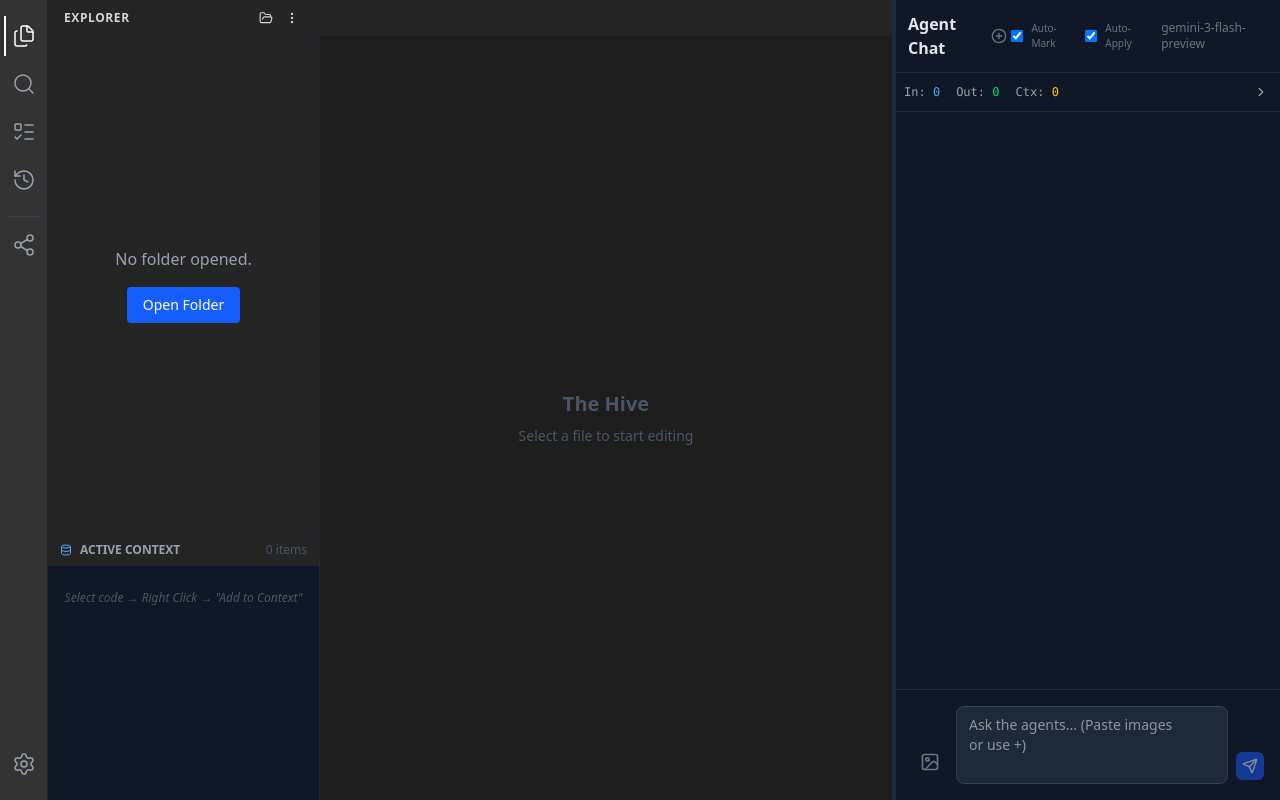
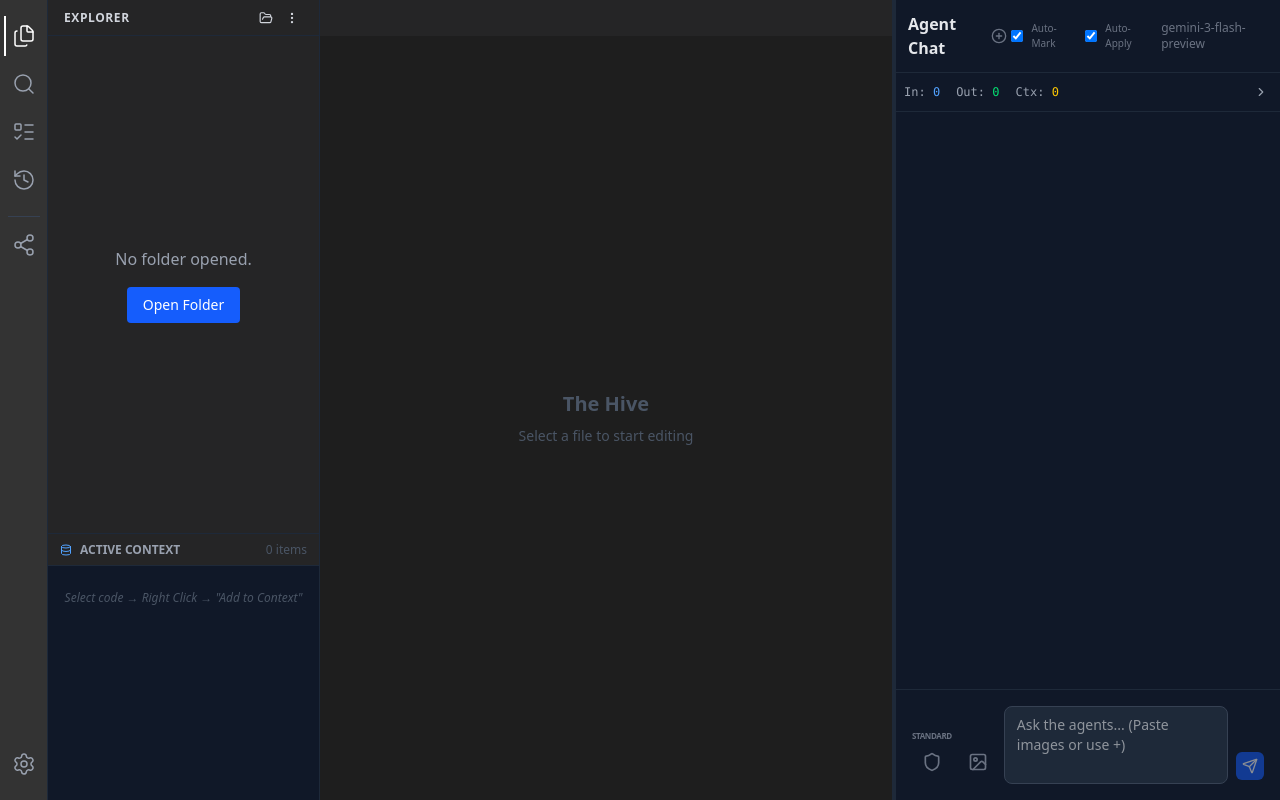
Before and after one commit to Anonymousinterpares/VSC_OMEGA, a React (Vite) app: page / in a window 1280 px wide. Built offline with nearby package versions, Linux system fonts and the light colour scheme.

Commit message:
implemented analysis mode & quick mode change in the agent chat

```diff
--- a/src/main/agents/AgentOrchestrator.ts
+++ b/src/main/agents/AgentOrchestrator.ts
@@ -330,6 +330,8 @@ export class AgentOrchestrator {
     let modeSystemInject = "";
     if (operationMode === 'documentation') {
         modeSystemInject = "\n\n[SYSTEM NOTICE]: You are in DOCUMENTATION MODE. You may only read files and create/edit Markdown (.md) files. Do NOT attempt to modify code or run commands.";
+    } else if (operationMode === 'analysis') {
+        modeSystemInject = "\n\n[SYSTEM NOTICE]: You are in ANALYSIS MODE. You are a read-only analyst. You MUST NOT edit files or run commands. Your goal is to answer questions, analyze code, or produce plain text reports. Output your final answer as a clear, well-formatted plain text response. Do not produce JSON unless explicitly asked.";
     }
 
     let currentHistory = `${historyText}User Request: ${message}${modeSystemInject}`;
@@ -338,7 +340,8 @@ export class AgentOrchestrator {
     let finalContent = "";
 
     // In Solo mode, start with 'Solo'. In Agentic, start with 'Router'.
-    let nextAgent = isSoloMode ? 'Solo' : 'Router';
+    // If in Analysis Mode, we also force 'Solo' (acting as Analyst) to bypass Router decision logic.
+    let nextAgent = (isSoloMode || operationMode === 'analysis') ? 'Solo' : 'Router';
     let currentInput = message;
 
     while (loopCount < MAX_LOOPS) {
@@ -357,7 +360,24 @@ export class AgentOrchestrator {
               previewInput = currentHistory;
           } else if (nextAgent !== 'FINISH') {
               const agentDef = this.workflowService.getAgent(nextAgent);
-              previewSystemPrompt = agentDef?.systemPrompt || "";
+              let effectiveSystemPrompt = agentDef?.systemPrompt || "";
+
+              // Override Prompt for Analysis Mode
+              if (operationMode === 'analysis') {
+                   effectiveSystemPrompt = `You are an expert Systems Analyst and Reporter.
+
+GOAL: Analyze the provided code/context and answer the User's Request in detail.
+
+CONSTRAINTS:
+- You are in READ-ONLY mode.
+- DO NOT write files or replace code.
+- DO NOT run terminal commands (except for <search> or <list_directory>).
+- Output PLAIN TEXT (Markdown) reports. DO NOT output JSON.
+
+TOOLS AVAILABLE: <read_file>, <search>, <list_directory>, <web_search>.`;
+              }
+
+              previewSystemPrompt = effectiveSystemPrompt;
               previewInput = currentInput;
           }
 
@@ -381,7 +401,7 @@ export class AgentOrchestrator {
       loopCount++;
 
       // PRIORITY: If any task awaits review, force Reviewer (ONLY IN AGENTIC MODE)
-      if (!isSoloMode && this.currentTasks.some(t => t.status === 'review_pending') && nextAgent === 'Router') {
+      if (!isSoloMode && operationMode !== 'analysis' && this.currentTasks.some(t => t.status === 'review_pending') && nextAgent === 'Router') {
           nextAgent = 'Reviewer';
       }
 
@@ -489,9 +509,24 @@ export class AgentOrchestrator {
              break;
         }
 
-        const agentSystemPrompt = agentDef.systemPrompt;
+        let agentSystemPrompt = agentDef.systemPrompt;
 
-        this.currentTurnStats.agent = nextAgent;
+        // Override for Analysis Mode
+        if (operationMode === 'analysis') {
+            agentSystemPrompt = `You are an expert Systems Analyst and Reporter.
+
+GOAL: Analyze the provided code/context and answer the User's Request in detail.
+
+CONSTRAINTS:
+- You are in READ-ONLY mode.
+- DO NOT write files or replace code.
+- DO NOT run terminal commands (except for <search> or <list_directory>).
+- Output PLAIN TEXT (Markdown) reports. DO NOT output JSON.
+
+TOOLS AVAILABLE: <read_file>, <search>, <list_directory>, <web_search>.`;
+        }
+
+        this.currentTurnStats.agent = nextAgent === 'Solo' && operationMode === 'analysis' ? 'Analyst' : nextAgent;
         let agentOutput = "";
 
         try {
--- a/src/main/agents/ToolHandler.ts
+++ b/src/main/agents/ToolHandler.ts
@@ -32,7 +32,7 @@ export class ToolHandler {
   private llm: LLMService;
   private mainWindow: BrowserWindow | null = null;
   private activeProcess: ChildProcessWithoutNullStreams | null = null;
-  private operationMode: 'standard' | 'documentation' = 'standard';
+  private operationMode: 'standard' | 'documentation' | 'analysis' = 'standard';
 
   constructor(fileSystem: FileSystemService, proposalManager: ProposalManager, browser: WebBrowserService, llm: LLMService, mainWindow?: BrowserWindow) {
     this.fileSystem = fileSystem;
@@ -42,7 +42,7 @@ export class ToolHandler {
     if (mainWindow) this.mainWindow = mainWindow;
   }
 
-  public setOperationMode(mode: 'standard' | 'documentation') {
+  public setOperationMode(mode: 'standard' | 'documentation' | 'analysis') {
       this.operationMode = mode;
   }
 
@@ -237,6 +237,13 @@ export class ToolHandler {
               action: null
           };
       }
+      if (this.operationMode === 'analysis') {
+          return {
+              llmOutput: `\n[Security Block] Command execution is DISABLED in Analysis Mode.\nYou are in Read-Only mode.`,
+              userOutput: `\n[Security Block] Command execution is disabled in Analysis Mode.`,
+              action: null
+          };
+      }
 
       // 1. Ask for permission (or check autoApply)
       if (!autoApply) {
@@ -374,6 +381,13 @@ export class ToolHandler {
                 action: null
             };
         }
+        if (this.operationMode === 'analysis') {
+            return {
+                llmOutput: `\n[Security Block] File writing is DISABLED in Analysis Mode.\nYou are in Read-Only mode.`,
+                userOutput: `\n[Security Block] Blocked write to '${cleanPath}' (Analysis Mode).`,
+                action: null
+            };
+        }
 
         if (autoApply) {
             await this.fileSystem.handleWriteFile(cleanPath, content);
@@ -425,6 +439,13 @@ export class ToolHandler {
               return {
                   llmOutput: `\n[Security Block] Modifying non-markdown file '${cleanPath}' is BLOCKED in Documentation Mode.`,
                   userOutput: `\n[Security Block] Blocked modification of '${cleanPath}' (Documentation Mode).`,
+                  action: null
+              };
+          }
+          if (this.operationMode === 'analysis') {
+              return {
+                  llmOutput: `\n[Security Block] File modification is DISABLED in Analysis Mode.\nYou are in Read-Only mode.`,
+                  userOutput: `\n[Security Block] Blocked modification of '${cleanPath}' (Analysis Mode).`,
                   action: null
               };
           }
--- a/src/renderer/components/Chat/ChatWindow.tsx
+++ b/src/renderer/components/Chat/ChatWindow.tsx
@@ -1,5 +1,5 @@
 import React, { useState, useRef, useEffect } from 'react';
-import { Send, ChevronDown, ChevronRight, Activity, Layers, RefreshCw, Square, Pause, Play, PlusCircle, Image as ImageIcon, X } from 'lucide-react';
+import { Send, ChevronDown, ChevronRight, Activity, Layers, RefreshCw, Square, Pause, Play, PlusCircle, Image as ImageIcon, X, Shield, FileText, Eye } from 'lucide-react';
 import { CHANNELS } from '@/shared/constants';
 import { useSettingsStore } from '../../store/useSettingsStore';
 import { useFileStore } from '../../store/useFileStore';
@@ -310,7 +310,7 @@ export const ChatWindow: React.FC = () => {
 
   const scrollRef = useRef<HTMLDivElement>(null);
   const messagesEndRef = useRef<HTMLDivElement>(null);
-  const { settings } = useSettingsStore();
+  const { settings, saveSettings } = useSettingsStore();
   const { fileTree } = useFileStore();
   const { activeContext, clearContext, setContext } = useContextStore();
   const executionStatus = useExecutionStore(state => state.status);
@@ -822,6 +822,34 @@ export const ChatWindow: React.FC = () => {
         )}
 
         <div className="relative flex items-end space-x-2">
+           <div className="flex flex-col items-center mb-1">
+               <span className={`text-[8px] uppercase font-bold tracking-tighter mb-0.5 ${
+                   settings.operationMode === 'documentation' ? 'text-orange-500' :
+                   settings.operationMode === 'analysis' ? 'text-cyan-500' :
+                   'text-gray-500'
+               }`}>
+                   {settings.operationMode || 'standard'}
+               </span>
+               <button
+                   onClick={() => {
+                       const modes = ['standard', 'documentation', 'analysis'] as const;
+                       const currentIdx = modes.indexOf(settings.operationMode || 'standard');
+                       const nextIdx = (currentIdx + 1) % modes.length;
+                       saveSettings({ operationMode: modes[nextIdx] });
+                   }}
+                   className={`p-2 rounded transition-colors ${
+                       settings.operationMode === 'documentation' ? 'bg-orange-900/30 text-orange-400 hover:bg-orange-900/50' :
+                       settings.operationMode === 'analysis' ? 'bg-cyan-900/30 text-cyan-400 hover:bg-cyan-900/50' :
+                       'hover:bg-gray-800 text-gray-500 hover:text-gray-300'
+                   }`}
+                   title={`Current Mode: ${settings.operationMode || 'standard'} (Click to switch)`}
+               >
+                   {settings.operationMode === 'documentation' ? <FileText size={20} /> :
+                    settings.operationMode === 'analysis' ? <Eye size={20} /> :
+                    <Shield size={20} />}
+               </button>
+           </div>
+
            <input
                type="file"
                multiple
--- a/src/renderer/components/Modals/SettingsModal.tsx
+++ b/src/renderer/components/Modals/SettingsModal.tsx
@@ -144,8 +144,15 @@ export const SettingsModal: React.FC = () => {
                             onClick={() => setOpMode('documentation')}
                             className={`flex-1 py-2 px-3 rounded border ${opMode === 'documentation' ? 'bg-orange-600 border-orange-500 text-white' : 'bg-gray-900 border-gray-700 text-gray-400 hover:bg-gray-800'}`}
                         >
-                            <div className="font-bold text-sm">Documentation</div>
-                            <div className="text-xs opacity-75">Read-Only + Markdown</div>
+                            <div className="font-bold text-sm">Docs</div>
+                            <div className="text-xs opacity-75">Read-Only + MD</div>
+                        </button>
+                        <button
+                            onClick={() => setOpMode('analysis')}
+                            className={`flex-1 py-2 px-3 rounded border ${opMode === 'analysis' ? 'bg-cyan-600 border-cyan-500 text-white' : 'bg-gray-900 border-gray-700 text-gray-400 hover:bg-gray-800'}`}
+                        >
+                            <div className="font-bold text-sm">Analysis</div>
+                            <div className="text-xs opacity-75">Read-Only Report</div>
                         </button>
                     </div>
                 </div>
--- a/src/shared/types.ts
+++ b/src/shared/types.ts
@@ -65,7 +65,7 @@ export interface IAppSettings {
   geminiApiKey: string;
   selectedModel: string;
   agenticMode: 'agentic' | 'solo';
-  operationMode: 'standard' | 'documentation';
+  operationMode: 'standard' | 'documentation' | 'analysis';
   googleSearchApiKey?: string;
   googleSearchCx?: string;
 }
```
